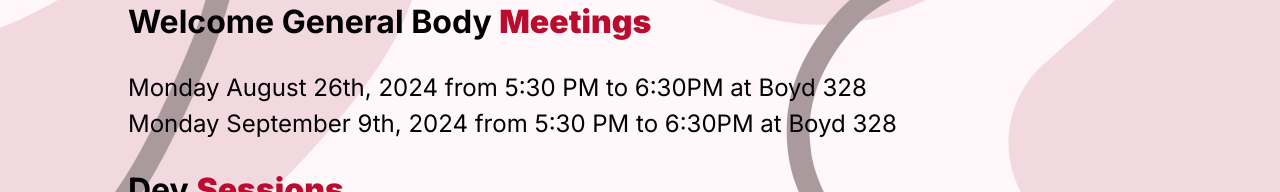
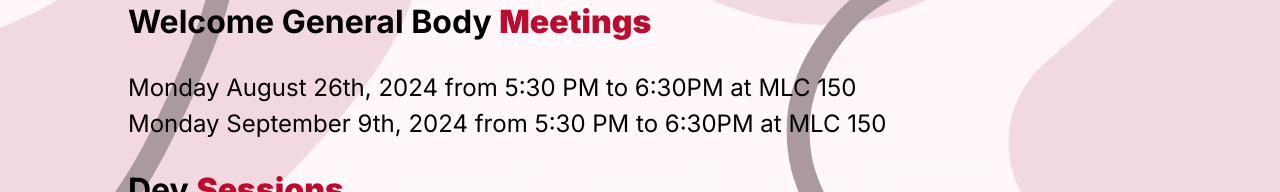
Before and after one commit to DevDogs-UGA/DevDogs-Website, a Next.js app: page /about/events in a window 1280 px wide. Shown: the part 591-783 px from the top of the page. Built offline with nearby package versions, Linux system fonts and the light colour scheme.

Commit message:
Updated location for Welcome Meetings (Events)
Updated location in website from Boyd 328 to MLC 150 for Welcome GBM information in Events page

```diff
--- a/src/app/about/events/page.js
+++ b/src/app/about/events/page.js
@@ -28,8 +28,8 @@ const EventsPage = () => {
       </h1>
 
       <br />
-      <p>Monday August 26th, 2024 from 5:30 PM to 6:30PM at Boyd 328</p>
-      <p>Monday September 9th, 2024 from 5:30 PM to 6:30PM at Boyd 328</p>
+      <p>Monday August 26th, 2024 from 5:30 PM to 6:30PM at MLC 150</p>
+      <p>Monday September 9th, 2024 from 5:30 PM to 6:30PM at MLC 150</p>
 
       <br />
 
```
